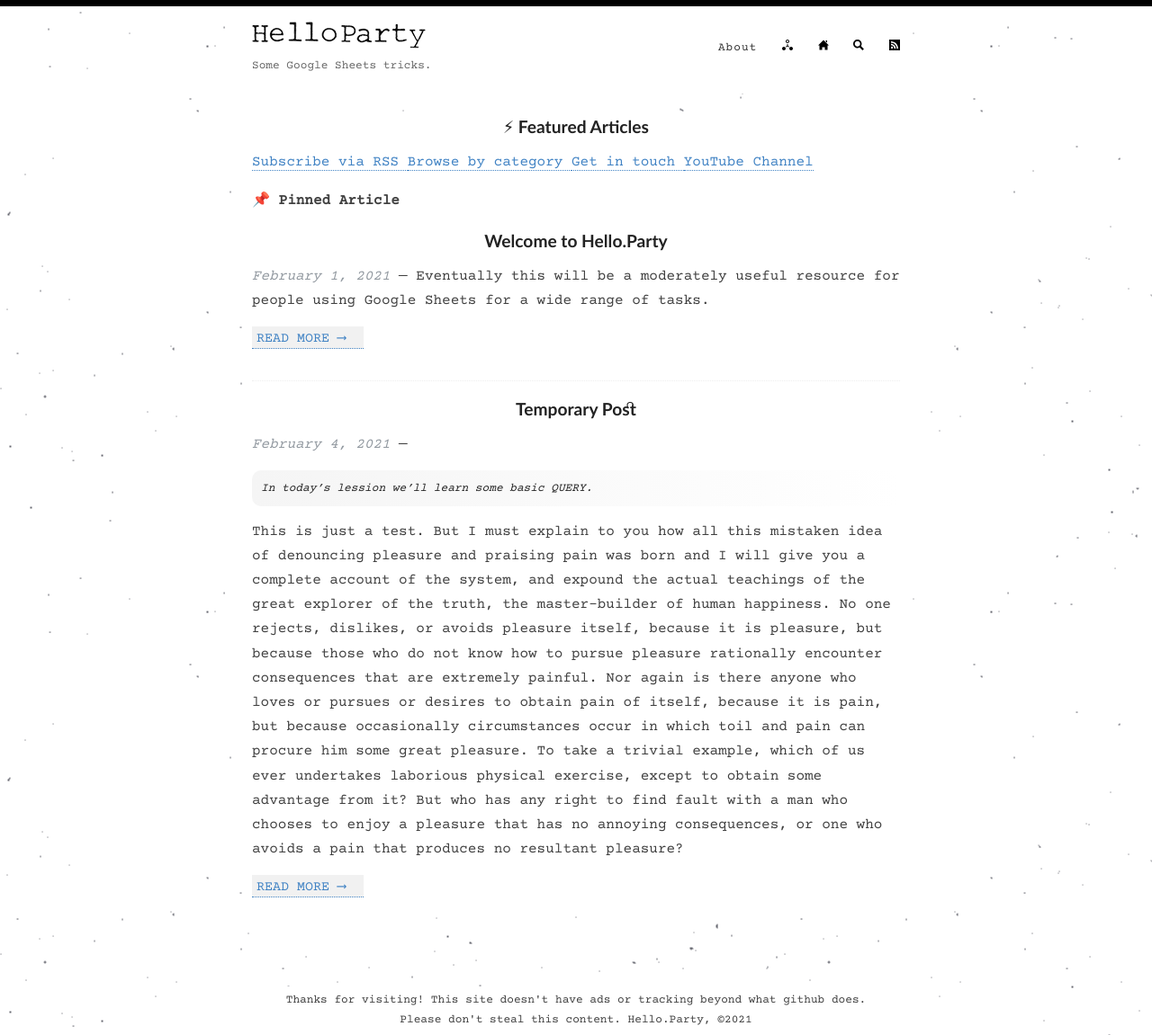
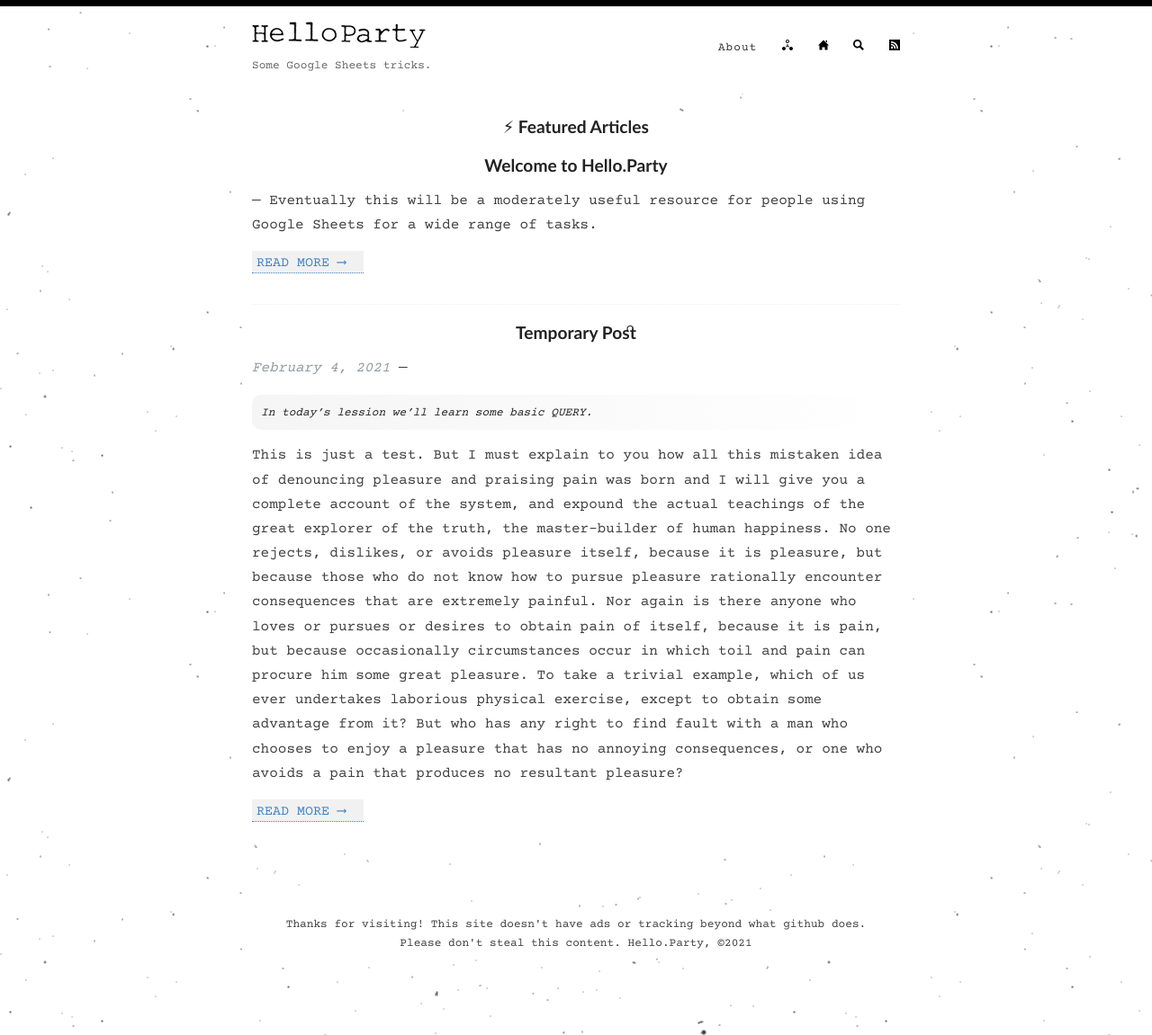
Before and after one commit to hello-party/hello-party-old.github.io, a Jekyll site: the page built from index.html, in a window 1280 px wide. Shown: the whole page at 90% size. Built offline with Jekyll 4.4.1, drawn with Linux system fonts in a browser that asks for light colours; the list of posts is cut into pages by our own code.

Commit message:
Update index.html

```diff
--- a/index.html
+++ b/index.html
@@ -20,42 +20,16 @@
         {% endfor %}
       </div>
     </div>
-
-    <div class="additional-links">
-      <div class="grid item-list compact quick-links">
-        <span>
-          <a href="/feed">
-            <span>Subscribe via RSS</span>
-          </a>
-        </span>
-        <span>
-          <a href="/categories">
-            <span>Browse by category</span>
-          </a>
-        </span>
-        <span>
-          <a href="/contact">
-            <span>Get in touch</span>
-          </a>
-        </span>
-        <span>
-          <a href="https://www.youtube.com/c/AmitMerchant" target="_blank">
-            <span>YouTube Channel</span>
-          </a>
-        </span>
-      </div>
-    </div>
     {% endif %}
 
     <div class="posts">
       {% if page.url == "/" %}
         {% for post in site.tags.pinned %}
           <article class="post">
-            <p class="pinned-article"><b>📌 Pinned Article</b></p>
             <h1><a href="{{ site.baseurl }}{{ post.url }}">{{ post.title }}</a></h1>
 
             <div class="entry">
-              <p><span class="post_date"><i>{{ post.date | date: "%B %e, %Y" }}</i></span> — {{ post.excerpt | remove: '<p>' | remove: '</p>' }}</p>
+              <p><span class="post_date"></span> — {{ post.excerpt | remove: '<p>' | remove: '</p>' }}</p>
             </div>
 
             <a href="{{ site.baseurl }}{{ post.url }}" class="read-more">Read More ⟶</a>
@@ -67,13 +41,12 @@
       {% for post in paginator.posts %}
         {% unless post.tags contains 'pinned' %}
           {% if forloop.index == 5 %}
-            <!-- Adspace: an advertisement can be added here. -->
             <article class="post">
 
               <h1><a href="{{ site.baseurl }}{{ post.url }}">{{ post.title }}</a></h1>
 
               <div class="entry">
-                <p><span class="post_date"><i>{{ post.date | date: "%B %e, %Y" }}</i></span> — {{ post.excerpt | remove: '<p>' | remove: '</p>' }}</p>
+                <p><span class="post_date"></span> — {{ post.excerpt | remove: '<p>' | remove: '</p>' }}</p>
               </div>
 
               <a href="{{ site.baseurl }}{{ post.url }}" class="read-more">Read More ⟶</a>
```
